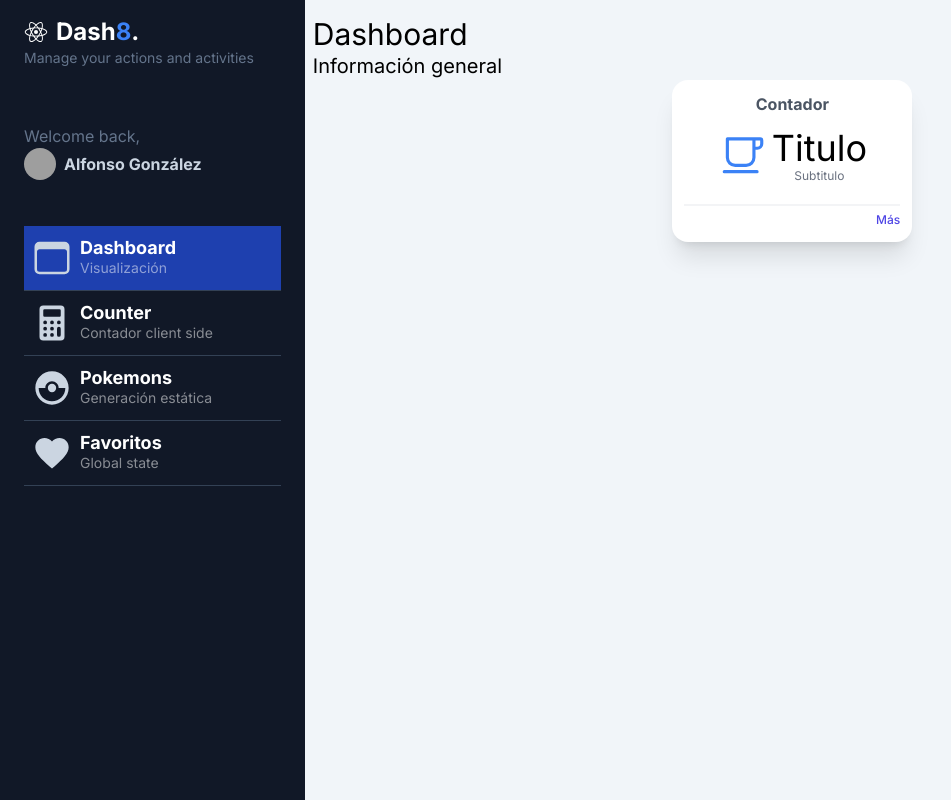
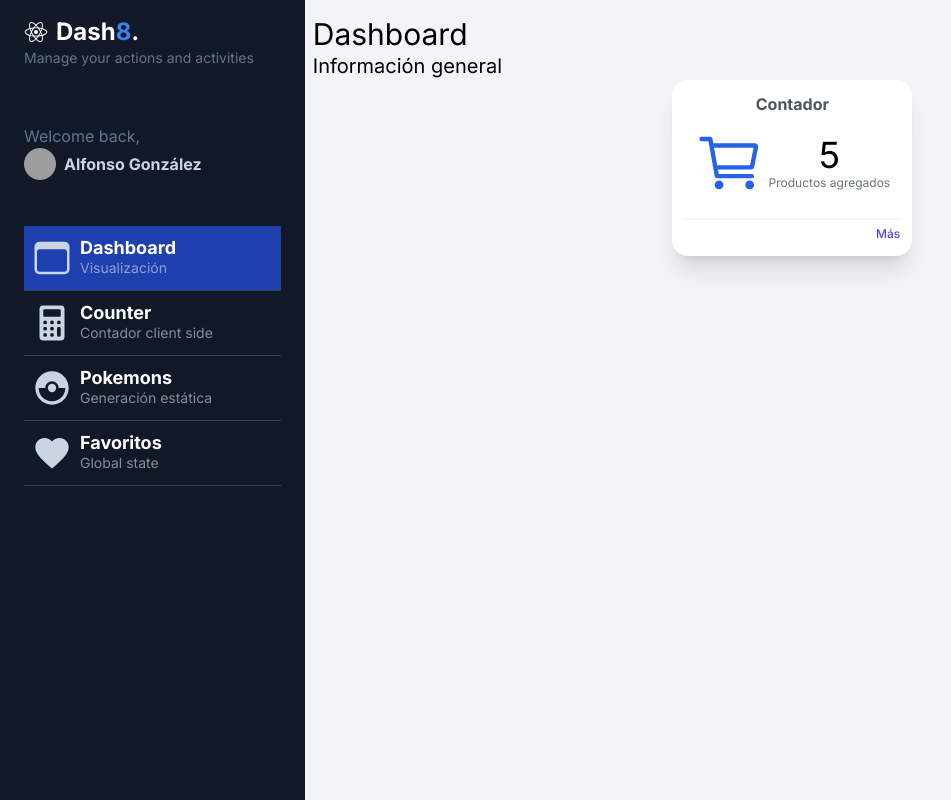
Before and after one commit to Alcreed/nextjs-dashboard, a Next.js app: page /dashboard/main in a window 1280 px wide. Shown: the whole page, without its empty margins (0-951 px from the left). Built offline with nearby package versions, Linux system fonts and the light colour scheme; grey boxes are pictures that could not be loaded.

Commit message:
Update main with counter

```diff
--- a/src/app/dashboard/main/page.tsx
+++ b/src/app/dashboard/main/page.tsx
@@ -1,4 +1,9 @@
-import { SimpleWidget } from "@/components";
+import { WidgetsGrid } from "@/components";
+
+export const metadata = {
+  title: 'Admin dashboard',
+  description: 'SEO Title',
+};
 
 export default function MainPage() {
   return (
@@ -6,9 +11,7 @@
       <h1 className="mt-2 text-3xl">Dashboard</h1>
       <span className="text-xl">Información general</span>
 
-      <div className="flex flex-wrap gap-2 justify-center">
-        <SimpleWidget />
-      </div>
+      <WidgetsGrid />
     </div>
   );
 }
--- a/src/components/dashboard/SimpleWidget.tsx
+++ b/src/components/dashboard/SimpleWidget.tsx
@@ -1,27 +1,43 @@
+import Link from "next/link"
 import { IoCafeOutline } from "react-icons/io5"
 
-export const SimpleWidget = () => {
+interface Props {
+  title: number,
+  subTitle?: string,
+  label?: string,
+  icon?: React.ReactNode,
+  href?: string
+}
+
+export const SimpleWidget = ({ title, subTitle, label, icon, href, }: Props) => {
   return (
     <div className="bg-white shadow-xl p-3 sm:min-w-[25%] min-w-full  rounded-2xl border-1 border-gray-50 mx-2">
       <div className="flex flex-col">
-        <div>
-          <h2 className="font-bold text-gray-600 text-center">Contador</h2>
-        </div>
+        {label &&
+          <div>
+            <h2 className="font-bold text-gray-600 text-center">{label}</h2>
+          </div>
+        }
         <div className="my-3">
           <div className="flex flex-row items-center justify-center space-x-1 ">
-            <div id="icon">
-              {/* Icono irá aquí */}
-              <IoCafeOutline size={50} className="text-blue-500" />
-            </div>
+            {icon &&
+              <div id="icon">
+                {icon}
+              </div>
+            }
             <div id="temp" className="text-center">
-              <h4 className="text-4xl">Titulo</h4>
-              <p className="text-xs text-gray-500">Subtitulo</p>
+              <h4 className="text-4xl">{title}</h4>
+              {subTitle &&
+                <p className="text-xs text-gray-500">{subTitle}</p>
+              }
             </div>
           </div>
         </div>
 
         <div className="w-full place-items-end text-right border-t-2 border-gray-100 mt-2">
-            <a href="#" className="text-indigo-600 text-xs font-medium">Más</a>
+          {href &&
+            <Link href={href} className="text-indigo-600 text-xs font-medium">Más</Link>
+          }
         </div>
 
       </div>
--- /dev/null
+++ b/src/components/dashboard/WidgetsGrid.tsx
@@ -0,0 +1,21 @@
+'use client'
+
+import { IoCartOutline } from "react-icons/io5"
+import { SimpleWidget } from "./SimpleWidget"
+import { useAppSelector } from "@/store"
+
+export const WidgetsGrid = () => {
+  const count = useAppSelector(state => state.counter.count)
+
+  return (
+    <div className="flex flex-wrap gap-2 justify-center">
+      <SimpleWidget
+        title={count}
+        subTitle="Productos agregados"
+        label="Contador"
+        icon={<IoCartOutline size={70} className="text-blue-600" />}
+        href="/dashboard/counter"
+      />
+    </div>
+  )
+}
--- a/src/components/index.ts
+++ b/src/components/index.ts
@@ -1,2 +1,3 @@
 export { Sidebar } from './Sidebar/Sidebar'
 export { SimpleWidget } from './dashboard/SimpleWidget'
+export { WidgetsGrid } from './dashboard/WidgetsGrid'
```
